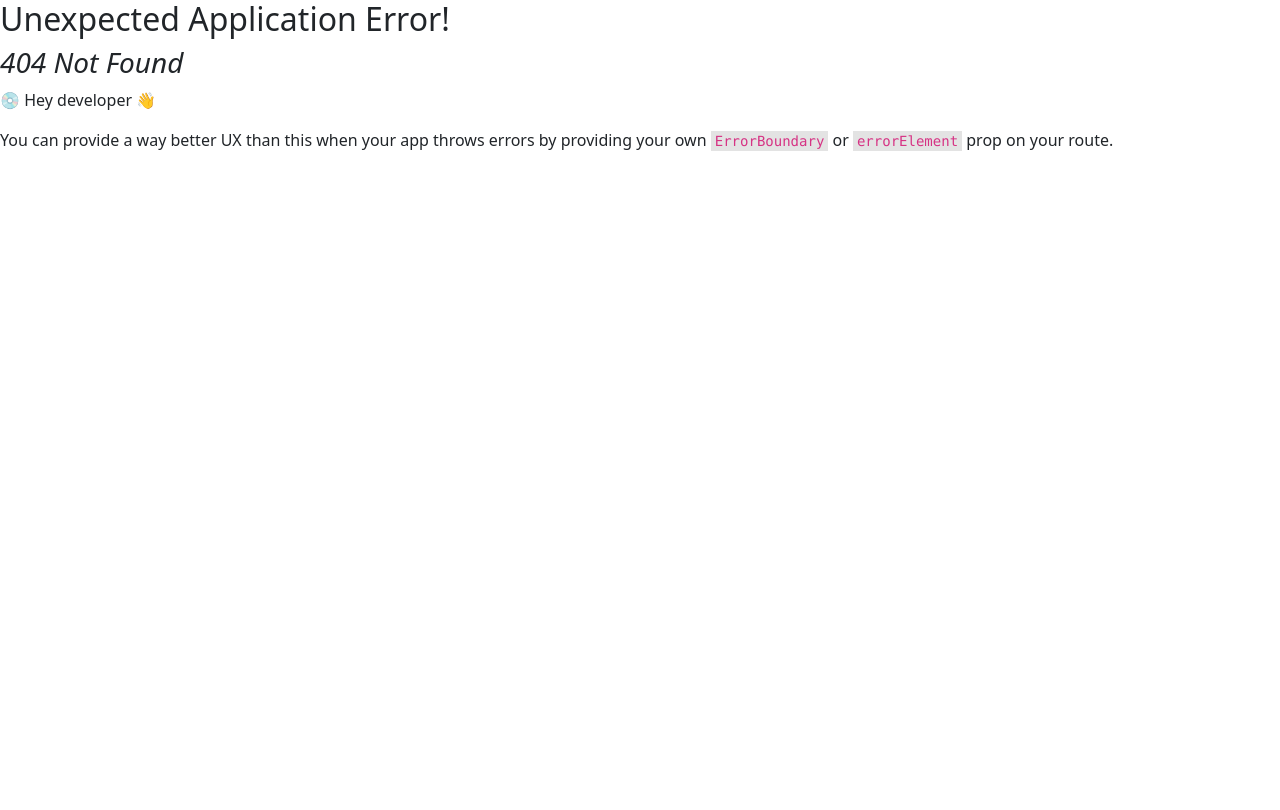
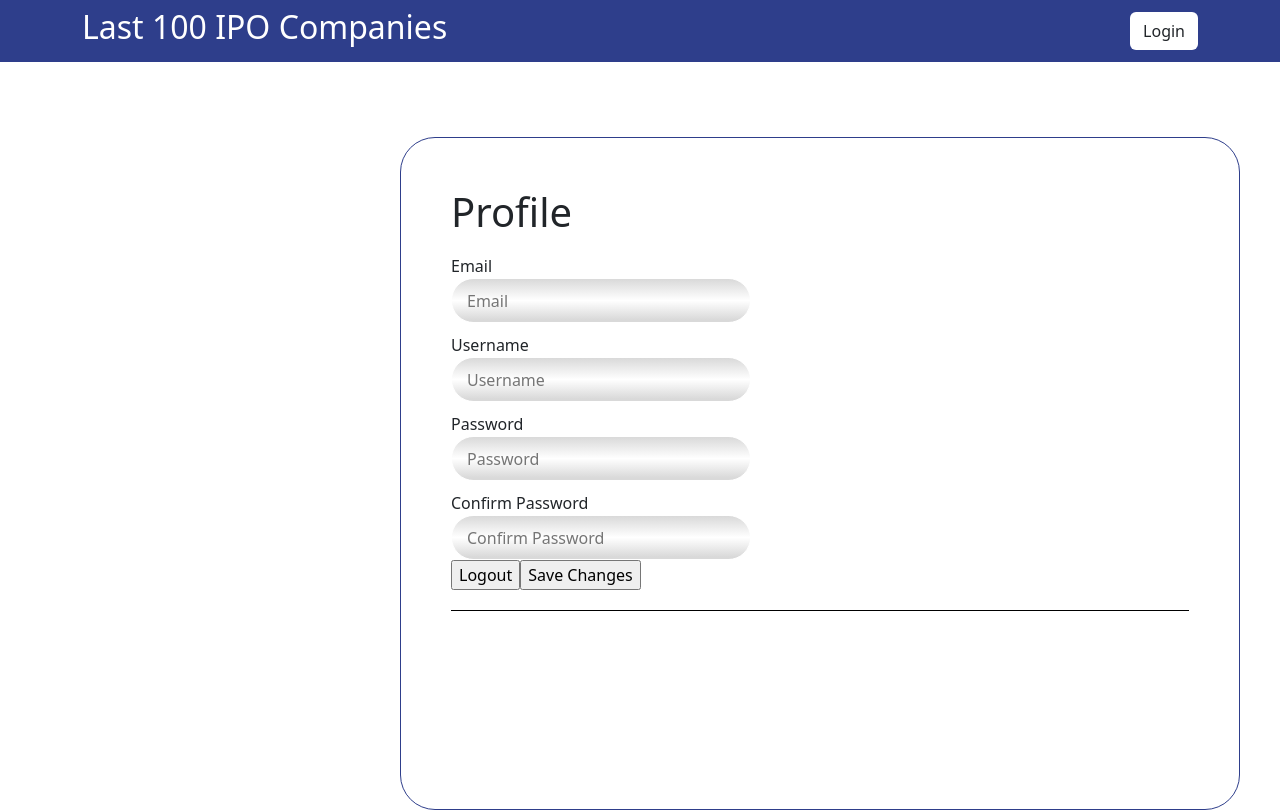
Before and after one commit to Mar-boi/NDRProject, a React (Vite) app in the folder internproject/: page /profile in a window 1280 px wide. Before the commit this address had no page. Built offline with nearby package versions, Linux system fonts and the light colour scheme.

Commit message:
Jade-Update-19/02
Delete stupid json file and create Profile page (tsx and css)

```diff
--- /dev/null
+++ b/internproject/src/Profile.css
@@ -0,0 +1,18 @@
+.setProfileBG{
+    max-width: 840px;
+    min-height: 673px;
+    height: 100%;
+    padding: 50px;
+    margin-top: 75px;
+    margin-left: 400px;
+    border: 1px solid #2E3E8B;/*solid, dotted, double, ridge, groove, inset, outset*/
+    border-radius: 35px;
+
+}
+
+.createLine{
+    width: 100%;
+  height: 1px;
+  background-color: black; /* Adjust color of the line */
+  margin: 20px 0;
+}
--- /dev/null
+++ b/internproject/src/Profile.tsx
@@ -0,0 +1,74 @@
+import Navbar from "./Navbar";
+import "./Profile.css";
+
+export const Profile = () => {
+  return (
+    <>
+      <Navbar />
+      <div>
+        <div className="setProfileBG">
+          <h1>Profile</h1>
+          <form>
+            <div className="" style={{ paddingTop: 10 }}>
+              <label htmlFor="" className="">
+                <span className="">Email</span>
+              </label>
+              <br />
+              <input
+                className="inputBox"
+                type="text"
+                id="email"
+                placeholder="Email"
+              />
+            </div>
+            <div className="" style={{ paddingTop: 10 }}>
+              <label htmlFor="" className="">
+                <span className="">Username</span>
+              </label>
+              <br />
+              <input
+                className="inputBox"
+                type="text"
+                id="username"
+                placeholder="Username"
+              />
+            </div>
+            <div className="" style={{ paddingTop: 10 }}>
+              <label htmlFor="">
+                <span className="">Password</span>
+              </label>
+              <br />
+              <input
+                className="inputBox"
+                type="password"
+                id="password"
+                placeholder="Password"
+              />
+            </div>
+            <div className="" style={{ paddingTop: 10 }}>
+              <label htmlFor="">
+                <span className="">Confirm Password</span>
+              </label>
+              <br />
+              <input
+                className="inputBox"
+                type="password"
+                id="password"
+                placeholder="Confirm Password"
+              />
+            </div>
+            <div style={{display: "flex"}}>
+              <div>
+                <input type="submit" value="Logout" className="" />
+              </div>
+              <div>
+                <input type="submit" value="Save Changes" />
+              </div>
+            </div>
+          </form>
+          <div className="createLine"></div>
+        </div>
+      </div>
+    </>
+  );
+};
--- a/internproject/src/main.tsx
+++ b/internproject/src/main.tsx
@@ -6,6 +6,7 @@ import App from "./App";
 import { Login } from "./Login";
 import Signup from "./Signup";
 import Compare from "./Compare";
+import { Profile } from "./Profile";
 
 const router = createBrowserRouter([
   {
@@ -23,6 +24,10 @@ const router = createBrowserRouter([
   {
     path: '/compare',
     element: <Compare/>
+  },
+  {
+    path: '/profile',
+    element: <Profile/>
   }
 ])
 
```
Also changed, not shown: internproject/Python/stock_data.json (deleted, +0 -14 lines).
